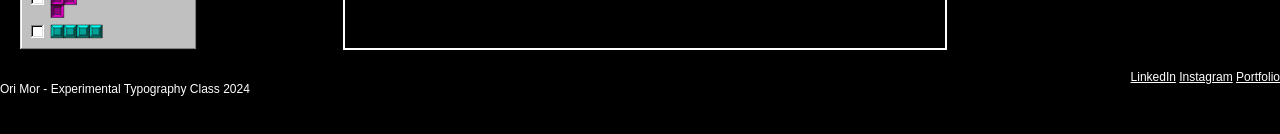
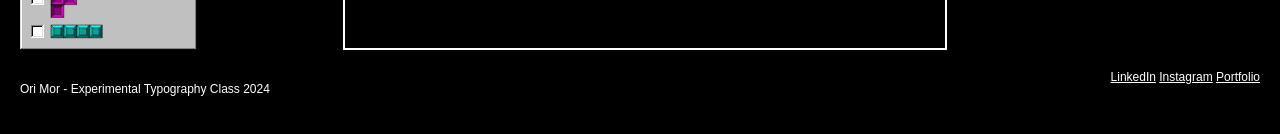
Before and after one commit to IddoSadeh/alephBetTetris, a plain HTML site: page index.html in a window 1280 px wide. Shown: the part 622-756 px from the top of the page. Drawn offline with Linux system fonts and the light colour scheme.

```diff
--- a/styles.css
+++ b/styles.css
@@ -78,3 +78,7 @@
 .grid-cell {
     border: 1px solid rgba(255, 255, 255, 0.8); /* Initial semi-transparent white border */
 }
+
+.footer{
+    padding: 0 20px 0;
+}
```
